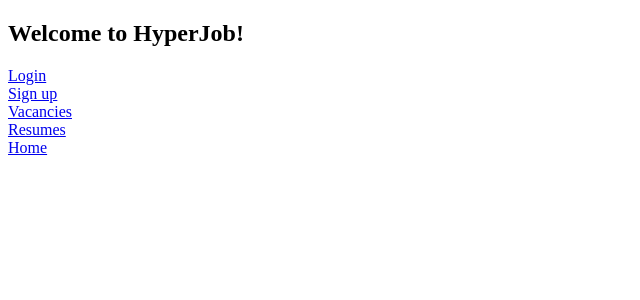
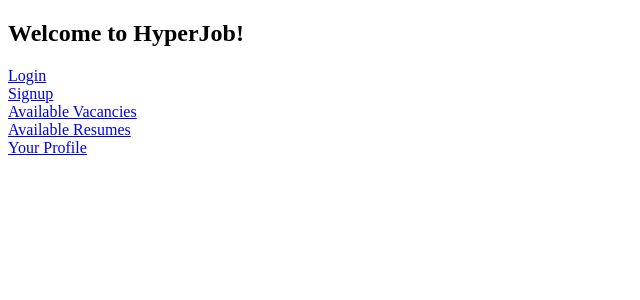
Before and after one commit to msmilkshake/JBA_HyperJob_Agency, a Django app: page / in a window 1280 px wide. Shown: the top 300 px of the page, without its empty margins (0-640 px from the left). Run offline with Django 3.2, Linux system fonts and the light colour scheme.

Commit message:
stage2 complete

```diff
--- a/HyperJob Agency/task/hyperjob/website/templates/website/index.html
+++ b/HyperJob Agency/task/hyperjob/website/templates/website/index.html
@@ -6,10 +6,9 @@
 </head>
 <body>
     <h2>Welcome to HyperJob!</h2>
-    <div><a href="/login">Login</a></div>
-    <div><a href="/signup">Sign up</a></div>
-    <div><a href="/vacancies">Vacancies</a></div>
-    <div><a href="/resumes">Resumes</a></div>
-    <div><a href="/home">Home</a></div>
+    <p></p>
+    {% for link, name in menu.items %}
+    <div><a href="/{{link}}">{{name}}</a> </div>
+    {% endfor %}
 </body>
 </html>
--- a/HyperJob Agency/task/hyperjob/website/views.py
+++ b/HyperJob Agency/task/hyperjob/website/views.py
@@ -1,8 +1,15 @@
 from django.shortcuts import render
 from django.views import View
 
+menu = {
+    'login': 'Login',
+    'signup': 'Signup',
+    'vacancies': 'Available Vacancies',
+    'resumes': 'Available Resumes',
+    'home': 'Your Profile'
+}
 
 # Create your views here.
 class IndexView(View):
     def get(self, request, *args, **kwargs):
-        return render(request, 'website/index.html')
+        return render(request, 'website/index.html', context={'menu': menu})
```
Also changed, not shown: HyperJob Agency/task/db.test.sqlite3.
